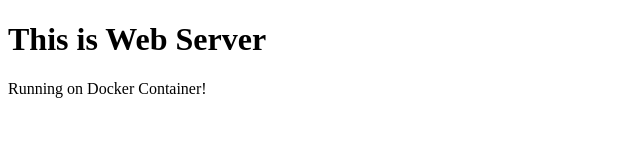
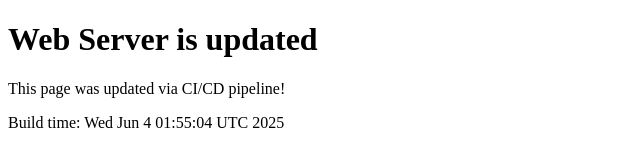
Before and after one commit to hongdune/simple-web-cicd, a plain HTML site: page index.html in a window 1280 px wide. Shown: the whole page, without its empty margins (0-640 px from the left). Drawn offline with Linux system fonts and the light colour scheme.

Commit message:
Update web server content

```diff
--- a/index.html
+++ b/index.html
@@ -1,10 +1,11 @@
 <!DOCTYPE html>
 <html>
 <head>
-    <title>Simple Web Server</title>
+    <title>Updated Web Server</title>
 </head>
 <body>
-    <h1>This is Web Server</h1>
-    <p>Running on Docker Container!</p>
+    <h1>Web Server is updated</h1>
+    <p>This page was updated via CI/CD pipeline!</p>
+    <p>Build time: Wed Jun  4 01:55:04 UTC 2025</p>
 </body>
 </html>
```
